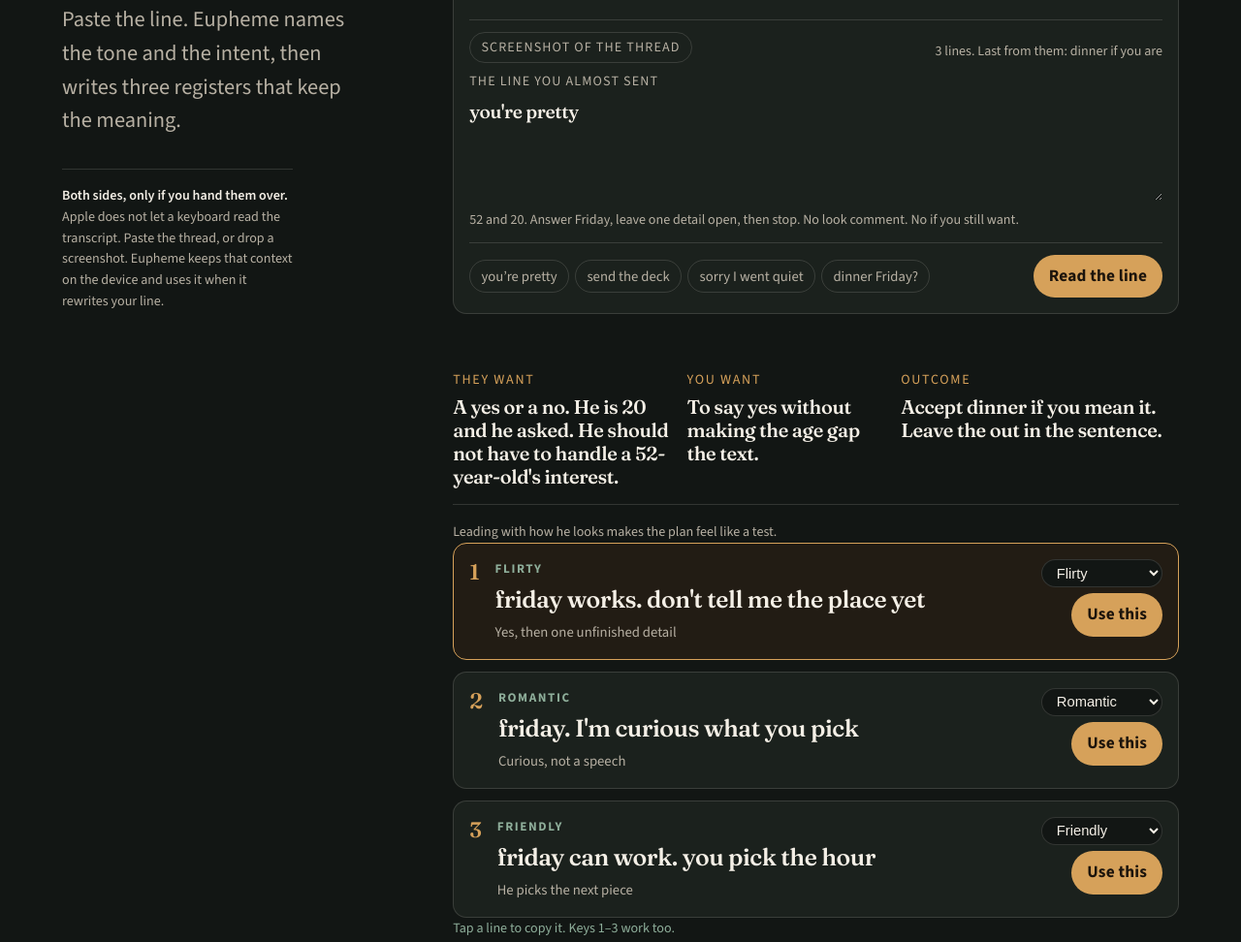
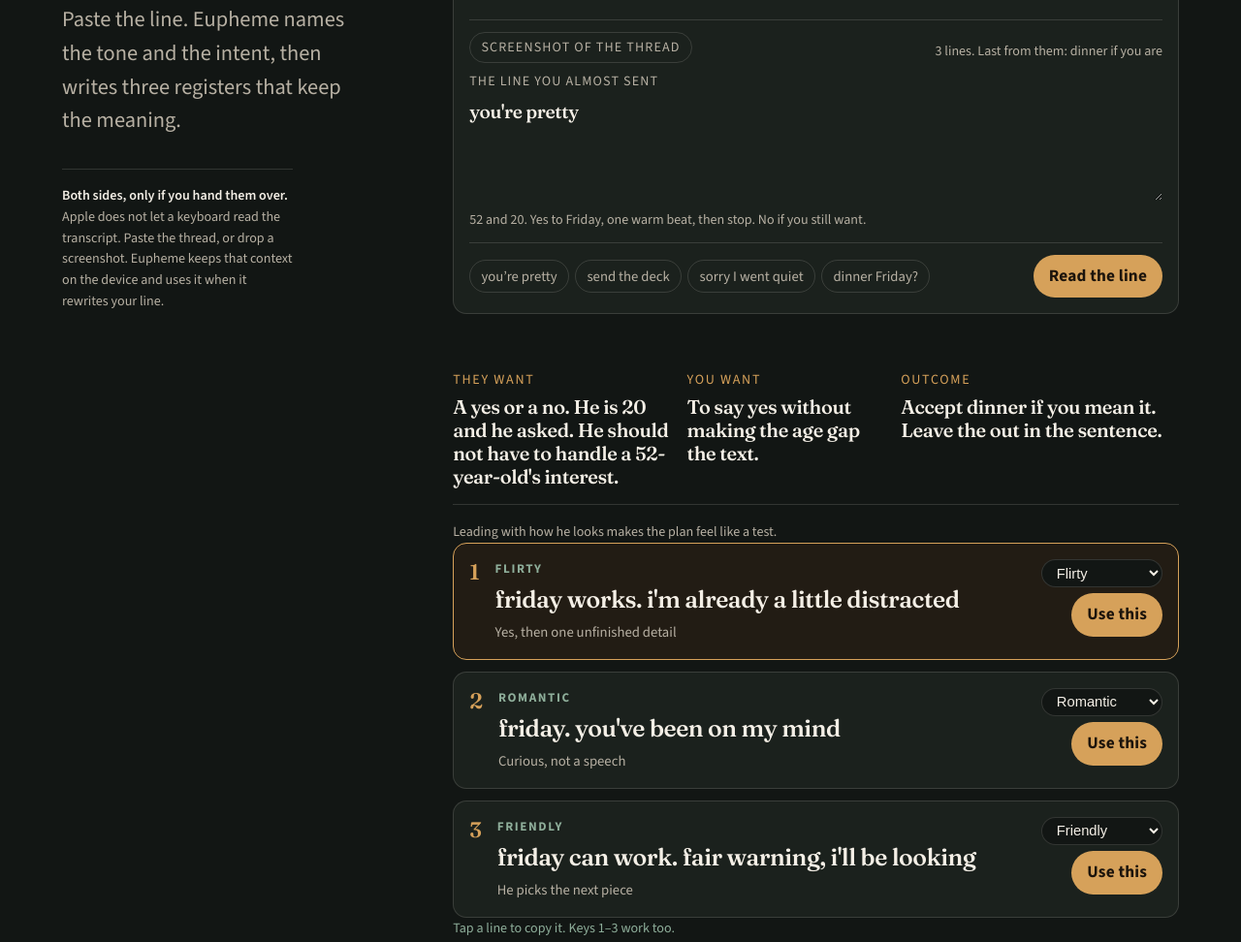
Before and after one commit to NobleLogic1/NobleLogic1.github.io, a plain HTML site: page index.html in a window 1280 px wide. Shown: the part 284-1256 px from the top of the page at 97% size. Drawn offline with nearby package versions, Linux system fonts and the light colour scheme.

Commit message:
Warm the Friday lines without asking for reassurance

```diff
--- a/index.html
+++ b/index.html
@@ -60,7 +60,7 @@
         </div>
         <label for="draft">The line you almost sent</label>
         <textarea id="draft" name="draft" rows="3" autocomplete="off" enterkeyhint="done">you're pretty</textarea>
-        <p class="empty-copy">52 and 20. Answer Friday, leave one detail open, then stop. No look comment. No if you still want.</p>
+        <p class="empty-copy">52 and 20. Yes to Friday, one warm beat, then stop. No if you still want.</p>
         <div class="composer-bar">
           <div class="hints" role="group" aria-label="Try a line">
             <button type="button" class="chip" data-sample="you’re pretty">you’re pretty</button>
--- a/js/context.js
+++ b/js/context.js
@@ -125,11 +125,11 @@
   const lower = theirs.toLowerCase();
   const casual = style !== "professional" && style !== "direct";
   if (/\b(dinner|drinks|coffee|lunch)\b/.test(lower)) {
-    if (style === "flirty") return "Friday works. don't tell me the place yet";
-    if (style === "romantic") return "Friday. I'm curious what you pick";
+    if (style === "flirty") return "friday works. i'm already a little distracted";
+    if (style === "romantic") return "friday. you've been on my mind";
     if (style === "direct") return "Friday works.";
     if (style === "professional") return "Friday works.";
-    return casual ? "Friday can work. you pick the hour" : "Friday can work. You pick the hour.";
+    return casual ? "friday can work. fair warning, i'll be looking" : "Friday can work.";
   }
   if (/\b(free|tonight|friday|weekend)\b/.test(lower) && /\?/.test(theirs)) {
     if (style === "flirty") return "for you, yeah";
--- a/sw.js
+++ b/sw.js
@@ -1,4 +1,4 @@
-const CACHE = "eupheme-v8";
+const CACHE = "eupheme-v9";
 const ASSETS = [
   "./",
   "./index.html",
```
